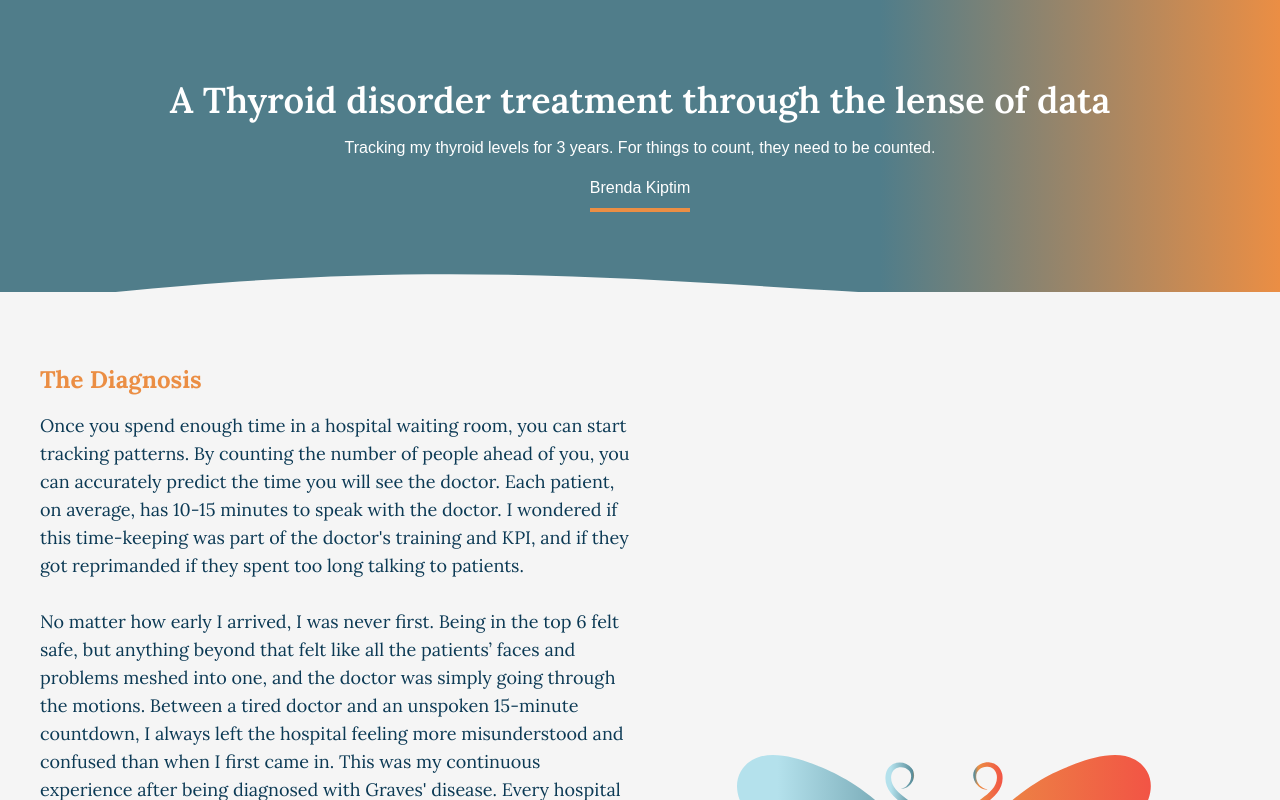
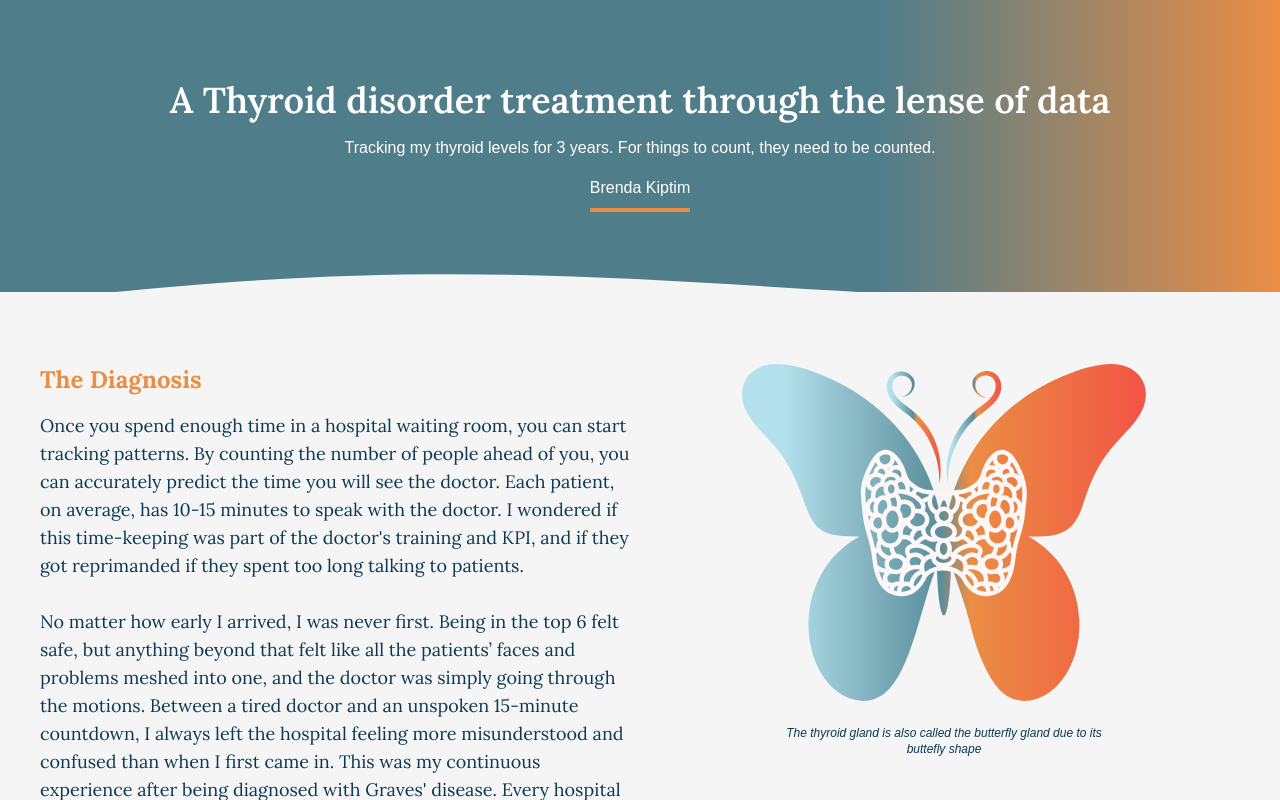
Before and after one commit to Kiptim54/tsh-data-story, a React (Vite) app: page / in a window 1280 px wide. Shown: the top 800 px of the page. Built offline with nearby package versions, Linux system fonts and the light colour scheme; a web font is replaced by a local one.

Commit message:
removed butterflying that are not active to improve usability

```diff
--- a/src/components/Diagnosis.tsx
+++ b/src/components/Diagnosis.tsx
@@ -2,7 +2,7 @@ import Tulip from "../assets/header-thyroid-buttefly.svg";
 
 export default function Diagnosis() {
   return (
-    <div className='flex flex-col-reverse md:flex-row  gap-4  items-center justify-between container mx-auto p-10 '>
+    <div className='flex flex-col-reverse md:flex-row  gap-4  items-start justify-between container mx-auto p-10 '>
       <div className='flex-1 gap-4 flex flex-col '>
         <h2 className='text-2xl text-secondary-400 font-bold font-lora'>
           The Diagnosis
@@ -54,17 +54,19 @@ export default function Diagnosis() {
           swelling folders and malfunctioning computers.
         </p>
       </div>
-      <figure className='flex-1 flex flex-col justify-end items-center gap-6'>
+      <div className='flex-1 flex flex-col justify-center items-center gap-6 static md:sticky  top-10'>
+        <figure className='flex flex-col gap-6'>
           <img
             src={Tulip}
             alt='tulip-flower-svg'
-          className=' w-[80%] md:w-[70%] h-auto'
+            className=' w-[80%] md:w-[90%] h-auto mx-auto'
           />
-        <figcaption className='text-xs italic'>
+          <figcaption className='text-xs italic md:w-3/4 text-center mx-auto'>
             The thyroid gland is also called the butterfly gland due to its
             buttefly shape
           </figcaption>
         </figure>
       </div>
+    </div>
   );
 }
--- a/src/components/Flowers.tsx
+++ b/src/components/Flowers.tsx
@@ -110,7 +110,7 @@ export default function Flowers() {
             <Step data={index} key={index}>
               <div
                 style={{
-                  margin: "40vh 0",
+                  margin: "30vh 0",
                   opacity: currentStepIndex === index ? 1 : 0.8,
                 }}
                 className='bg-primary-100 shadow w-3/4 md:w-1/2 mx-auto rounded p-10 relative flex flex-col gap-4'
--- a/src/components/charts/Flower.tsx
+++ b/src/components/charts/Flower.tsx
@@ -18,6 +18,13 @@ export type TData = {
   status: "N" | "H" | "L";
   colorStatus: colorStatus;
 };
+
+const currentIndexItems: Record<number, colorStatus> = [
+  "hyper",
+  "midhyper",
+  "hypo",
+  "euthyroid",
+];
 interface IFlowerProps {
   currentIndex: number | null;
 }
@@ -166,9 +173,18 @@ export default function Flower(props: IFlowerProps) {
           colorStatus: tshLevel(Number(d.tsh)) || "hypo",
         };
       });
-      setData(parsedData);
+
+      // filter out based on color status
+      if (currentIndex !== null) {
+        const filterData = parsedData.filter(
+          (d) => d.colorStatus === currentIndexItems[currentIndex]
+        );
+        setData(filterData);
+      } else {
+        setData(parsedData);
+      }
     });
-  }, []);
+  }, [currentIndex]);
 
   // //   Update dimensions on resize
   // useEffect(() => {
```
Lines whose indentation alone changed are shown as unchanged.
